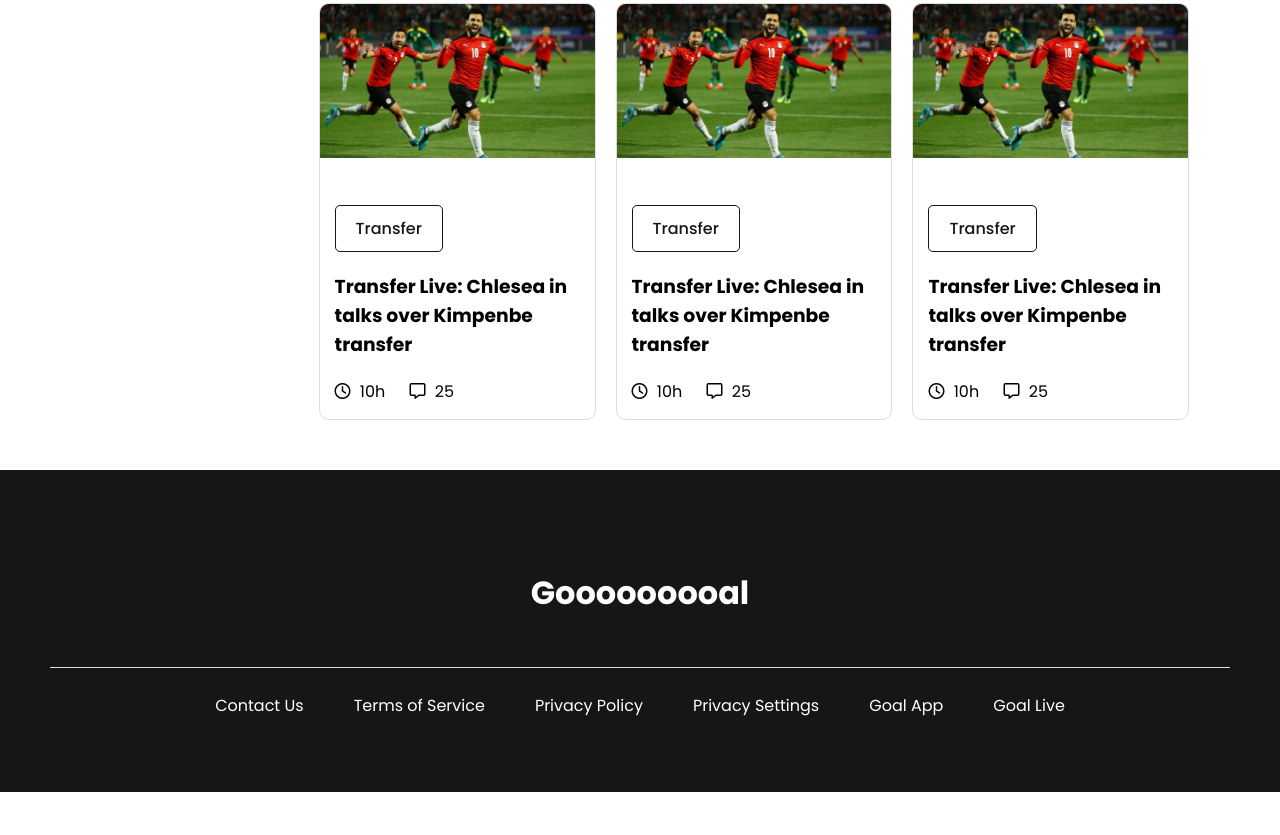
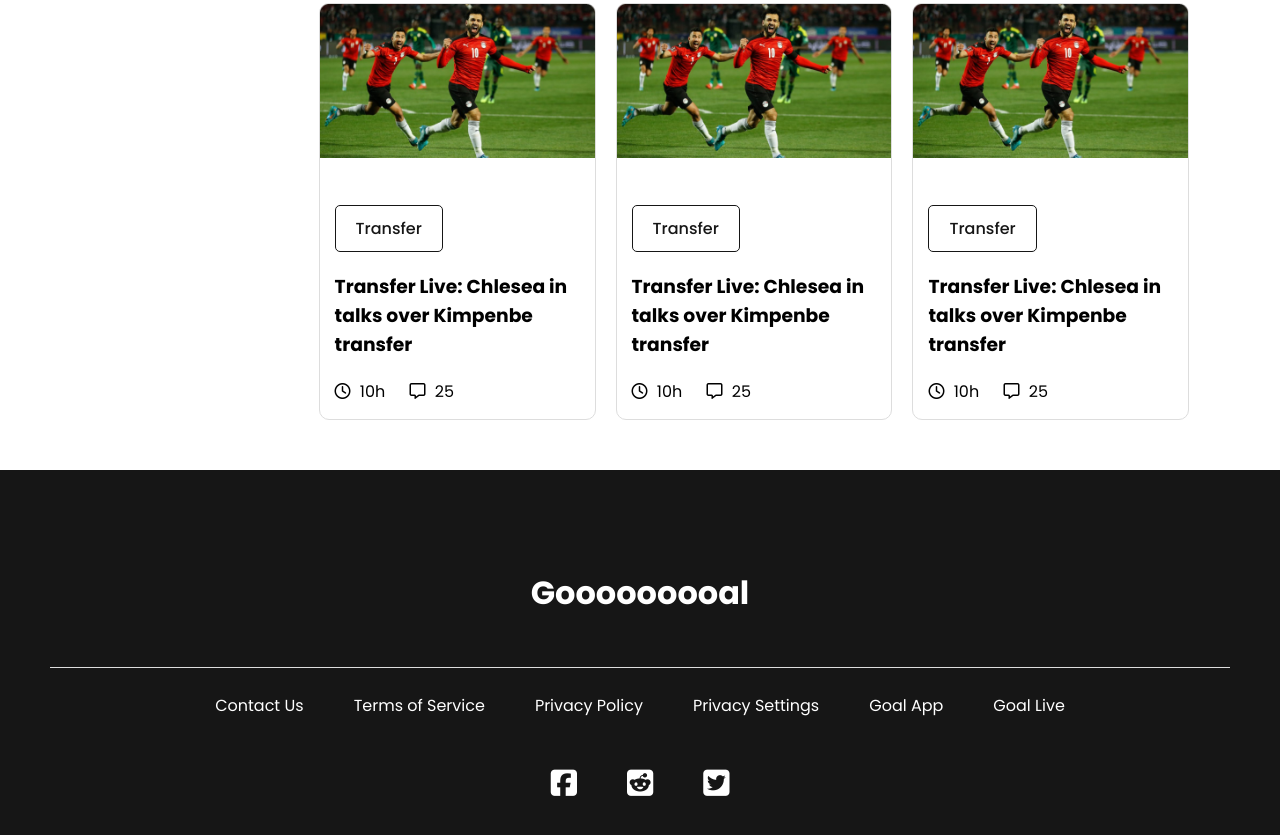
Before and after one commit to Web-Mustafiz/World-Cup, a plain HTML site: page index.html in a window 1280 px wide. Shown: the part 1494-2329 px from the top of the page. Before the commit the page ends 2286 px from the top, so only its background shows below. Drawn offline with Linux system fonts and the light colour scheme.

Commit message:
World Cup Sites

```diff
--- a/index.html
+++ b/index.html
@@ -196,6 +196,11 @@
         <li><a href="#">Goal App </a></li>
         <li><a href="#">Goal Live</a></li>
       </ul>
+      <ul class="foot-nav">
+        <li><a href="#"><i class="fa-brands fa-facebook-square"></i></a></li>
+        <li><a href="#"><i class="fa-brands fa-reddit-square"></i></a></li>
+        <li><a href="#"><i class="fa-brands fa-twitter-square"></i></a></li>
+      </ul>
     </footer>
   </body>
 </html>
--- a/style.css
+++ b/style.css
@@ -153,6 +153,17 @@ body {
   text-align: center;
 }
 
+.foot-nav li a i{
+  font-size: 30px;
+}
+
+.foot-nav li a:hover i {
+  color: orangered;
+}
+
+
+
+
 /* ---------------------------
   Responsive Design for Tablet
 ------------------------------*/
```
